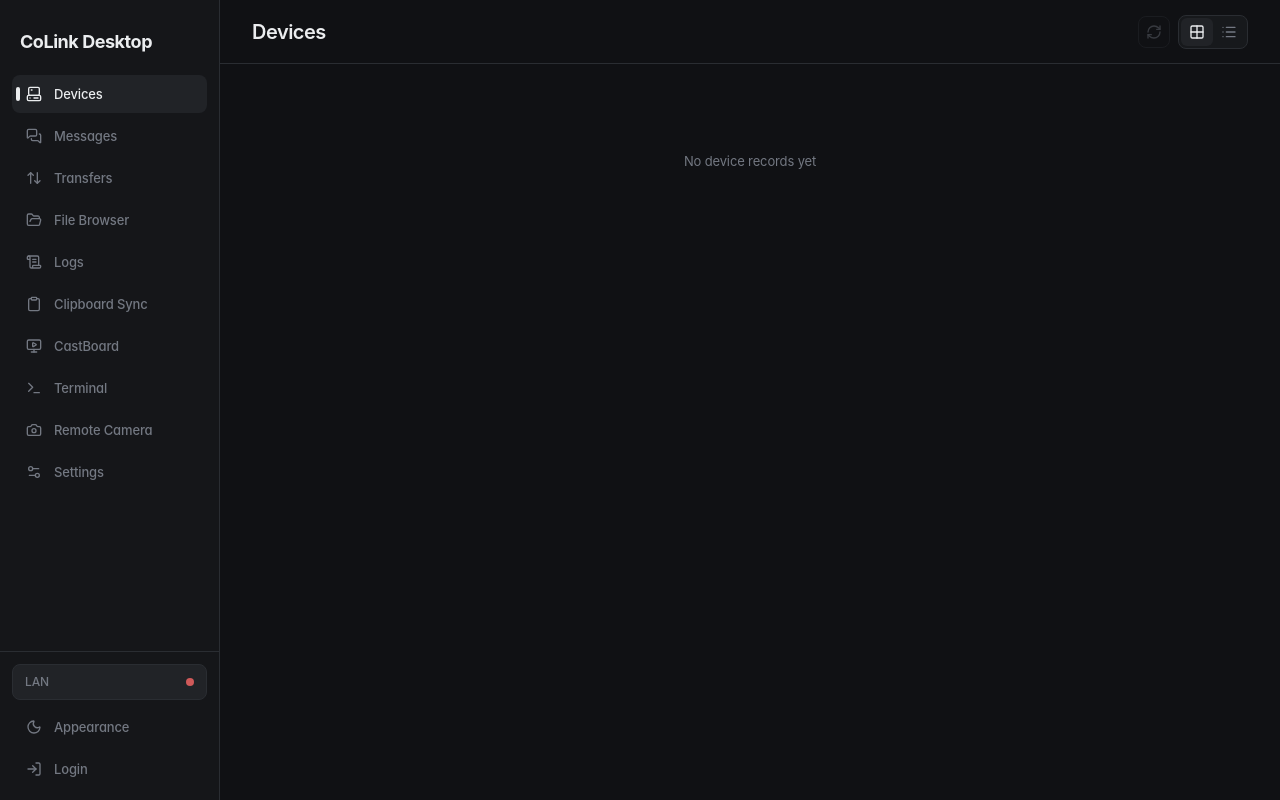
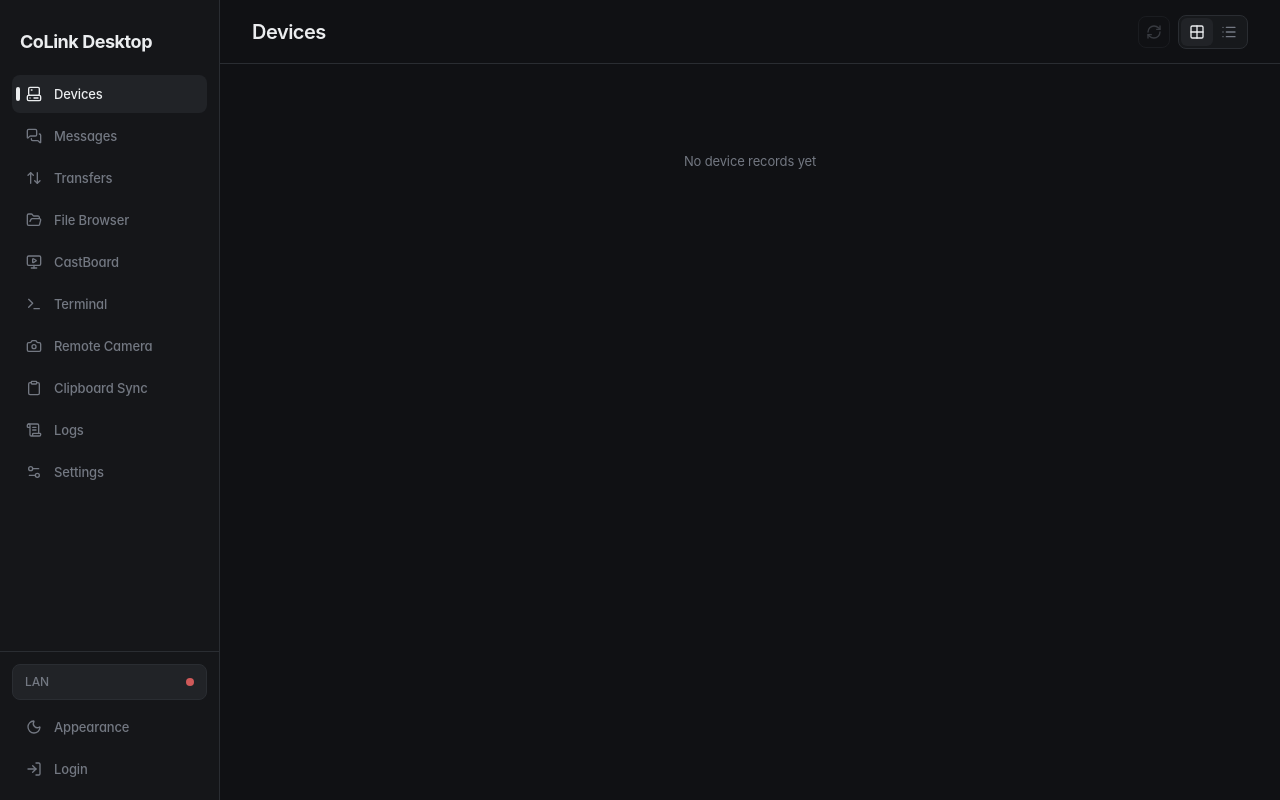
Before and after one commit to CoLinkDev/colink-desktop, a React (Vite) app: page /settings#/devices in a window 1280 px wide. Built offline with nearby package versions, Linux system fonts and the light colour scheme; the HTML template or start-up script is replaced by a standard one; a web font is replaced by a local one.

Commit message:
refactor(app-layout): reorder sidebar navigation links
- move logs and clipboard items after camera for consistent grouping

```diff
--- a/src/components/app-layout.tsx
+++ b/src/components/app-layout.tsx
@@ -112,11 +112,11 @@
           <SidebarLink icon={MessagesSquare} label={t('nav.messages')} to="/messages" />
           <SidebarLink icon={ArrowUpDown} label={t('nav.transfers')} to="/transfers" />
           <SidebarLink icon={FolderOpen} label={t('nav.files')} to="/files" />
-          <SidebarLink icon={ScrollText} label={t('nav.logs')} to="/logs" />
-          <SidebarLink icon={Clipboard} label={t('nav.clipboard')} to="/clipboard" />
           <SidebarLink icon={MonitorPlay} label={t('nav.castboard')} to="/castboard" />
           <SidebarLink icon={Terminal} label={t('nav.terminal')} to="/terminal" />
           <SidebarLink icon={Camera} label={t('nav.camera')} to="/camera" />
+          <SidebarLink icon={Clipboard} label={t('nav.clipboard')} to="/clipboard" />
+          <SidebarLink icon={ScrollText} label={t('nav.logs')} to="/logs" />
           <SidebarLink icon={Settings2} label={t('nav.settings')} to="/settings" />
         </nav>
 
```
